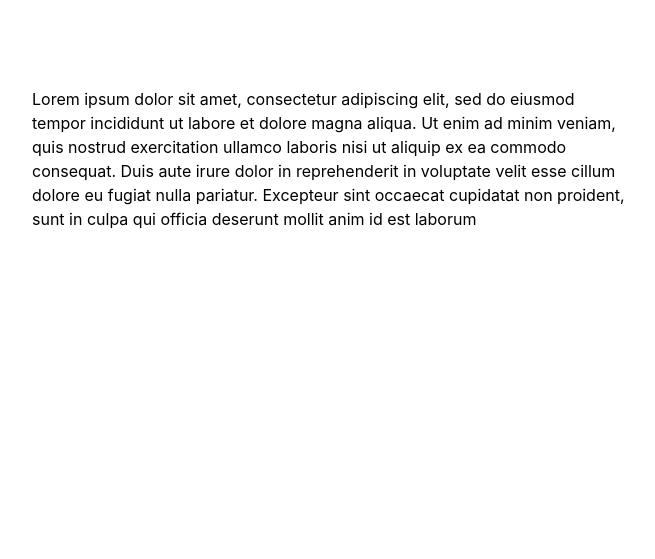
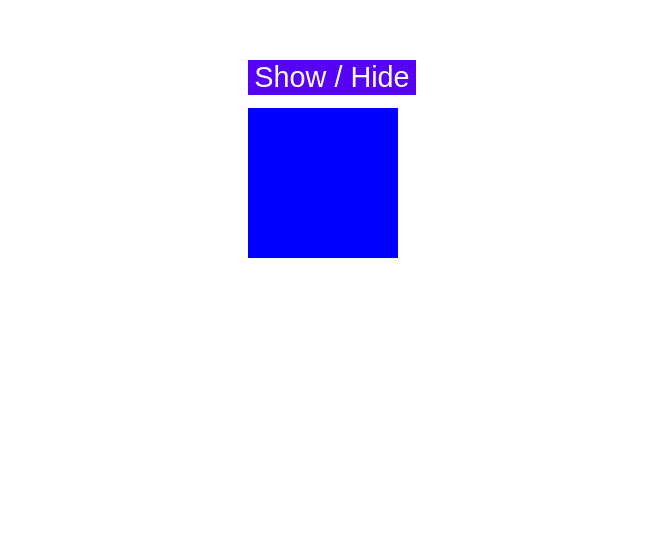
Before and after one commit to Abdulkader-Safi/react-framer-motion, a React (Vite) app: page / in a window 1280 px wide. Shown: the part 241-800 px from the top of the page, without its empty margins (308-963 px from the left). Built offline with nearby package versions, Linux system fonts and the light colour scheme.

Commit message:
Basics of Framer Motion

```diff
--- a/src/App.tsx
+++ b/src/App.tsx
@@ -1,4 +1,5 @@
 import "./App.css";
+import { BFM } from "./animations/BasicFramerMotion";
 import { OnScroll } from "./animations/OnScroll";
 
 function App() {
@@ -10,7 +11,8 @@ function App() {
         overflow: "hidden",
       }}
     >
-      <OnScroll />
+      {/* <OnScroll /> */}
+      <BFM />
     </div>
   );
 }
--- /dev/null
+++ b/src/animations/BasicFramerMotion.tsx
@@ -0,0 +1,65 @@
+import { AnimatePresence, motion } from "framer-motion";
+import { useState } from "react";
+
+export const BFM = () => {
+  const [isVisible, setIsVisible] = useState<boolean>(true);
+
+  return (
+    <div
+      style={{
+        display: "grid",
+        placeContent: "center",
+        height: "100vh",
+        gap: "0.8rem",
+      }}
+    >
+      <motion.button
+        style={{
+          background: "rgb(86, 1, 245)",
+          color: "white",
+          fontSize: "1.8rem",
+          border: "none",
+          cursor: "pointer",
+        }}
+        onClick={() => setIsVisible((prev) => !prev)}
+        layout
+      >
+        Show / Hide
+      </motion.button>
+
+      <AnimatePresence mode="popLayout">
+        {isVisible && (
+          <motion.div
+            initial={{
+              background: "red",
+              rotate: "0deg",
+              scale: 0,
+              y: 0,
+            }}
+            animate={{
+              background: "blue",
+              rotate: "180deg",
+              scale: 1,
+              y: [0, 150, -150, -150, 0],
+            }}
+            transition={{
+              duration: 1,
+              ease: "backInOut",
+              times: [0, 0.3, 0.5, 0.95, 1],
+            }}
+            exit={{
+              rotate: "0deg",
+              scale: 0,
+              y: 0,
+            }}
+            style={{
+              width: 150,
+              height: 150,
+              background: "black",
+            }}
+          />
+        )}
+      </AnimatePresence>
+    </div>
+  );
+};
```
